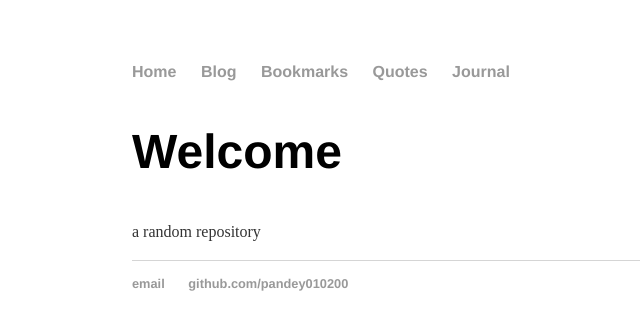
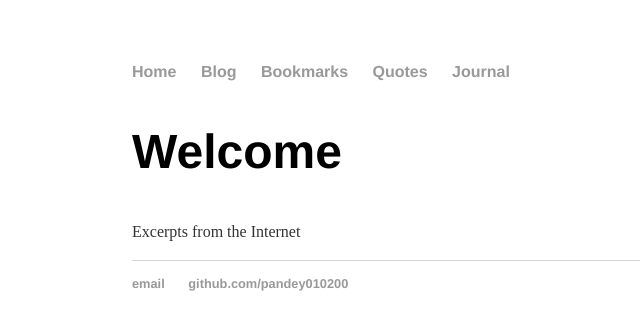
Before and after one commit to pandey010200/pandey010200.github.io, a Jekyll site: the page built from index.html, in a window 1280 px wide. Shown: the top 330 px of the page, without its empty margins (60-700 px from the left). Built offline with Jekyll 4.4.1, drawn with Linux system fonts in a browser that asks for light colours.

Commit message:
Update index.html

```diff
--- a/index.html
+++ b/index.html
@@ -4,5 +4,5 @@ title: Abhishek Pandey's Blog
 ---
 <div class="blurb">
 	<h1>Welcome</h1>
-	<p>a random repository</p>
+	<p>Excerpts from the Internet</p>
 </div><!-- /.blurb -->
```
